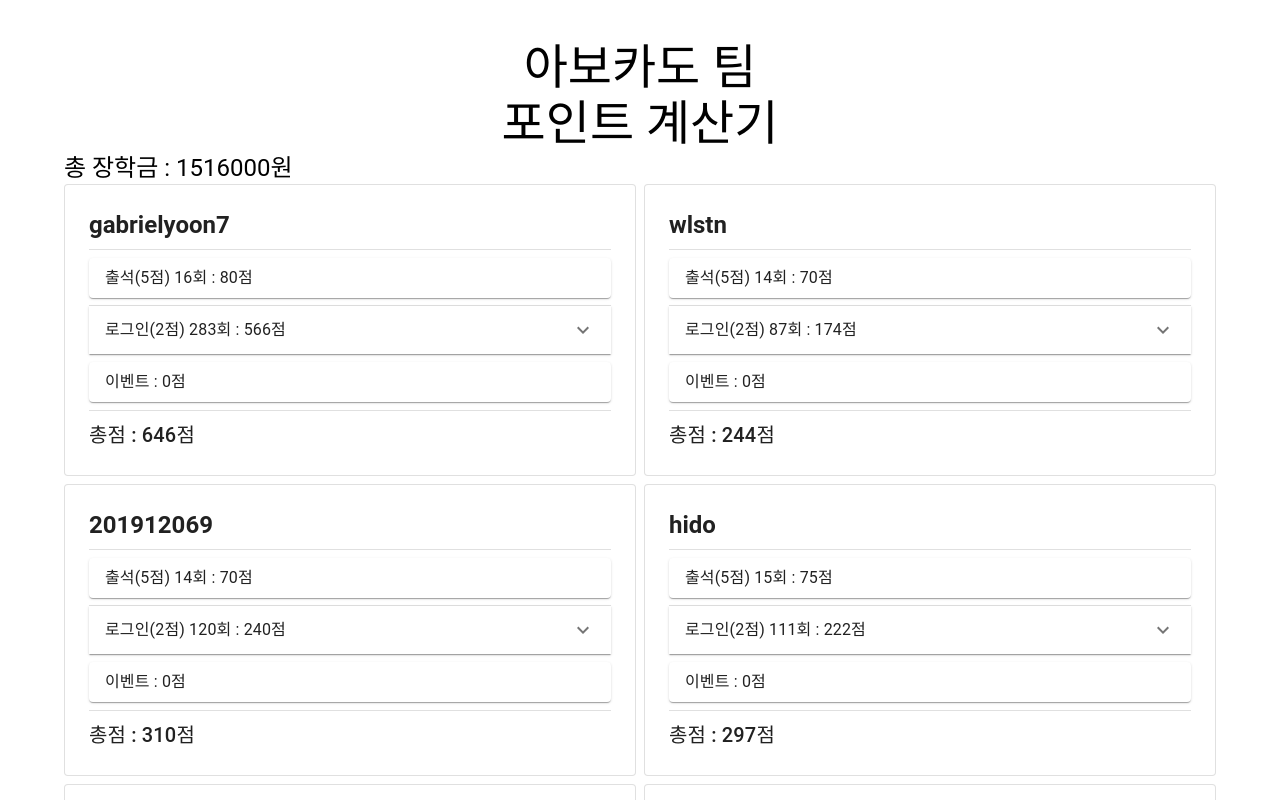
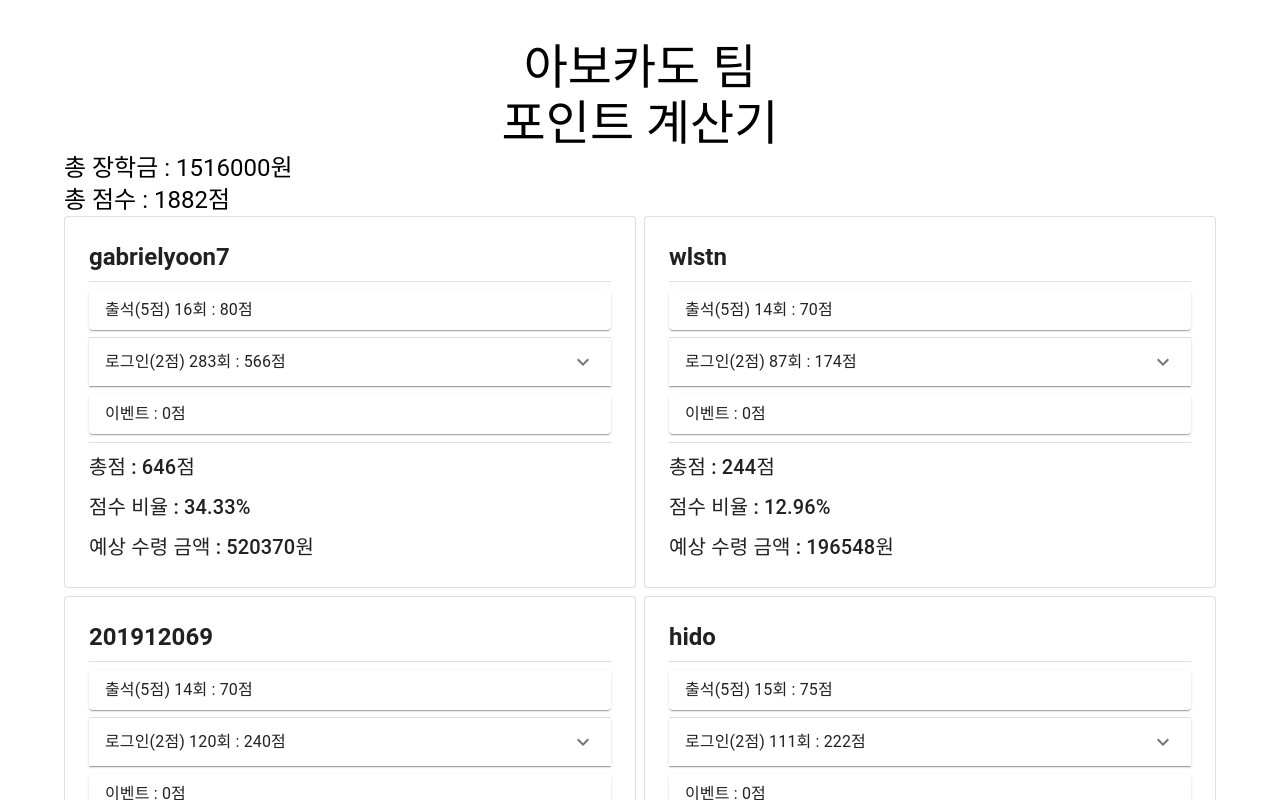
Before and after one commit to KGU-Team-Avocado/avocado-points, a React (Create React App) app: page / in a window 1280 px wide. Shown: the top 800 px of the page. Built offline with nearby package versions, Linux system fonts and the light colour scheme.

Commit message:
feat: 점수 계산기 완성

```diff
--- a/src/App.js
+++ b/src/App.js
@@ -16,6 +16,7 @@ function App() {
   }).reduce((a, b) => a + b, 0);
 
   const [users, setUsers] = useState(defaultJSON);
+  const [totalPoints, setTotalPoints] = useState(0);
 
   const numberLongToDate = (numberLong) => {
     const yymmdd = (t) => {
@@ -26,17 +27,19 @@ function App() {
     return yymmdd(date.toLocaleString());
   }
 
-  const findUserById = (id) => {
-    const idx = defaultJSON.findIndex((user) => user.id === id);
-    return idx;
-  }
+
 
   useEffect(() => {
     updateLoginLogs();
     updateTotal();
+    countTotalPoints();
   }, []);
 
   const updateLoginLogs = () => {
+    const findUserById = (id) => {
+      const idx = defaultJSON.findIndex((user) => user.id === id);
+      return idx;
+    }
     const nextUsers = [...users];
     loginlogs.map((log) => {
       const user = nextUsers[findUserById(log.user_id)];
@@ -56,6 +59,10 @@ function App() {
     setUsers(nextUsers);
   }
 
+  const countTotalPoints = () => {
+    const points = users.map((user)=>user.total).reduce((a,b)=>a+b,0);
+    setTotalPoints(points)
+  }
 
   return (
     <Box>
@@ -70,11 +77,12 @@ function App() {
         </Stack>
         <Stack>
           <Typography variant='h5'>총 장학금 : {scholarship}원</Typography>
+          <Typography variant='h5'>총 점수 : {totalPoints}점</Typography>
           <Grid container spacing={1}>
             {
               users.map((user) => (
                 <Grid item xs={12} sm={6} key={user.id}>
-                  <UserCard user={user} />
+                  <UserCard user={user} scholarship={scholarship} totalPoints={totalPoints}/>
                 </Grid>
               ))
             }
--- a/src/component/UserCard.js
+++ b/src/component/UserCard.js
@@ -3,7 +3,7 @@ import React from 'react';
 import { Accordion, AccordionDetails, AccordionSummary, Card, Divider, Stack, Typography } from "@mui/material";
 import ExpandMoreIcon from '@mui/icons-material/ExpandMore';
 
-export default function UserCard({ user }) {
+export default function UserCard({ user, totalPoints, scholarship }) {
     const MiniCard = ({ children }) => {
         return (
             <Card>
@@ -39,6 +39,8 @@ export default function UserCard({ user }) {
                     </MiniCard>
                     <Divider />
                     <Typography variant='h6'>총점 : {user.total}점</Typography>
+                    <Typography variant='h6'>점수 비율 : {(user.total/totalPoints*100).toFixed(2)}%</Typography>
+                    <Typography variant='h6'>예상 수령 금액 : {(user.total/totalPoints*scholarship).toFixed(0)}원</Typography>
                 </Stack>
             </Card>
         </>
```
